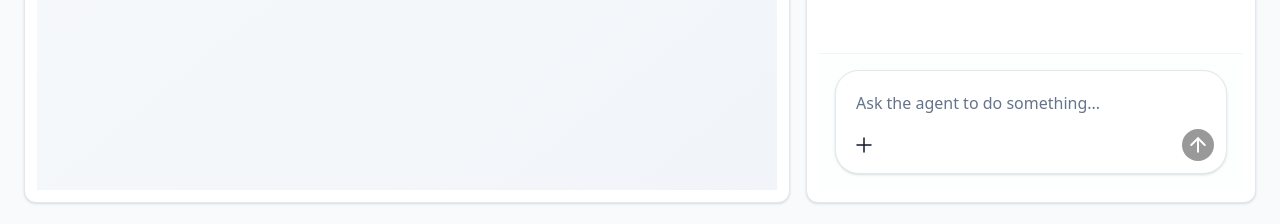
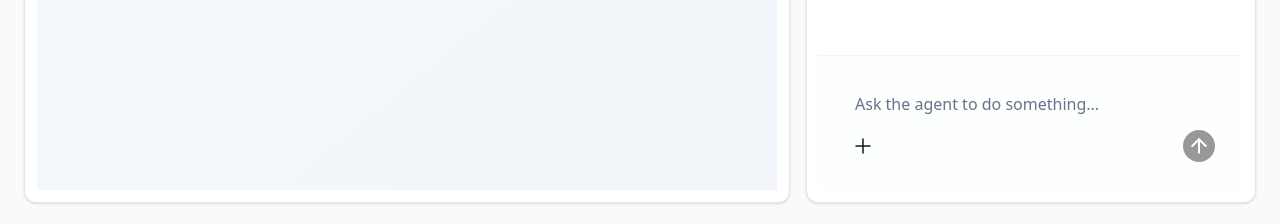
Before and after one commit to saifyxpro/OpenCompX, a Next.js app in the folder frontend/: page / in a window 1280 px wide. Shown: the part 573-797 px from the top of the page. Built offline with nearby package versions, Linux system fonts and the light colour scheme.

Commit message:
feat: create `prompt-box.tsx` component with Radix UI primitives, SVG icons, and tool definitions.

```diff
--- a/frontend/components/ui/prompt-box.tsx
+++ b/frontend/components/ui/prompt-box.tsx
@@ -108,7 +108,7 @@ export const PromptBox = React.forwardRef<HTMLTextAreaElement, PromptBoxProps>(
         const ActiveToolIcon = activeTool?.icon;
 
         return (
-            <div className={cn("flex flex-col rounded-3xl p-2 shadow-sm transition-colors bg-white border border-slate-200 dark:bg-[#303030] dark:border-transparent cursor-text", className)}>
+            <div className={cn("flex flex-col rounded-3xl p-2 transition-colors cursor-text", className)}>
                 <input type="file" ref={fileInputRef} onChange={handleFileChange} className="hidden" accept="image/*" />
 
                 {image && (
```
